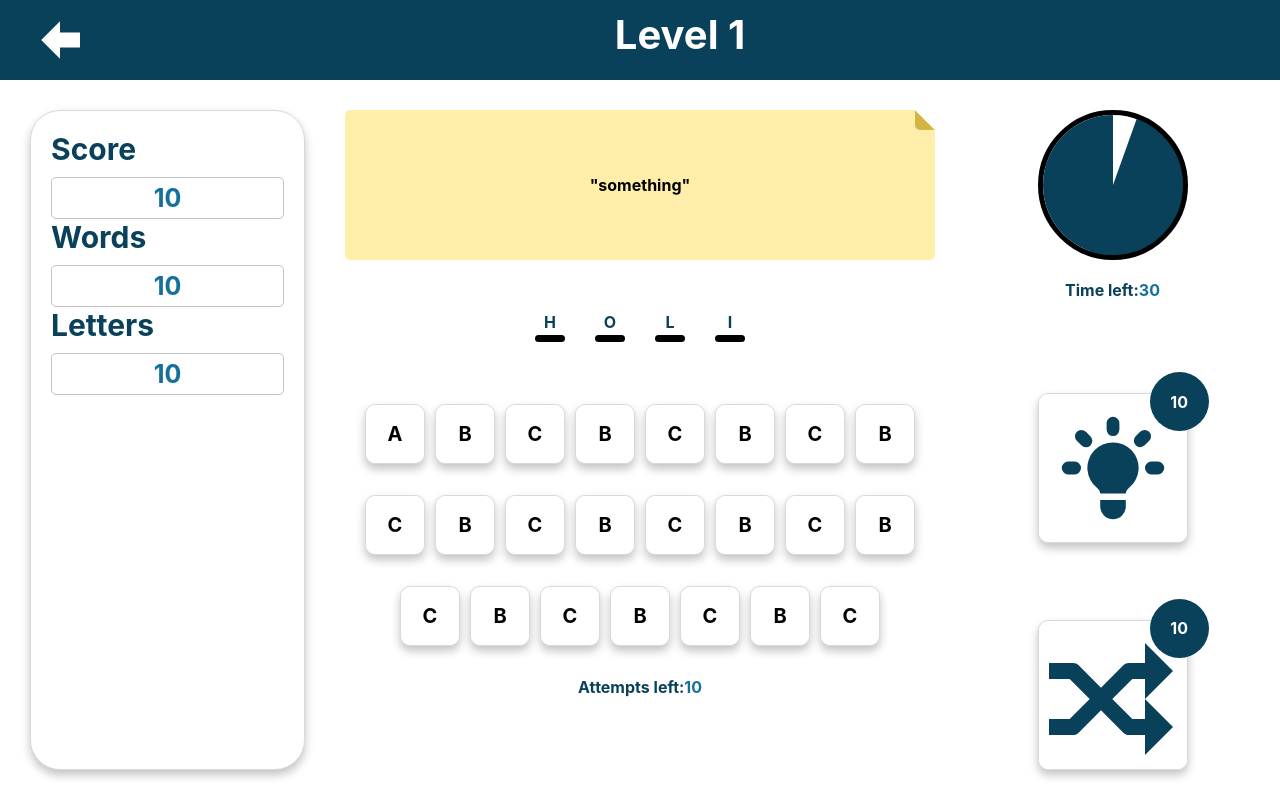
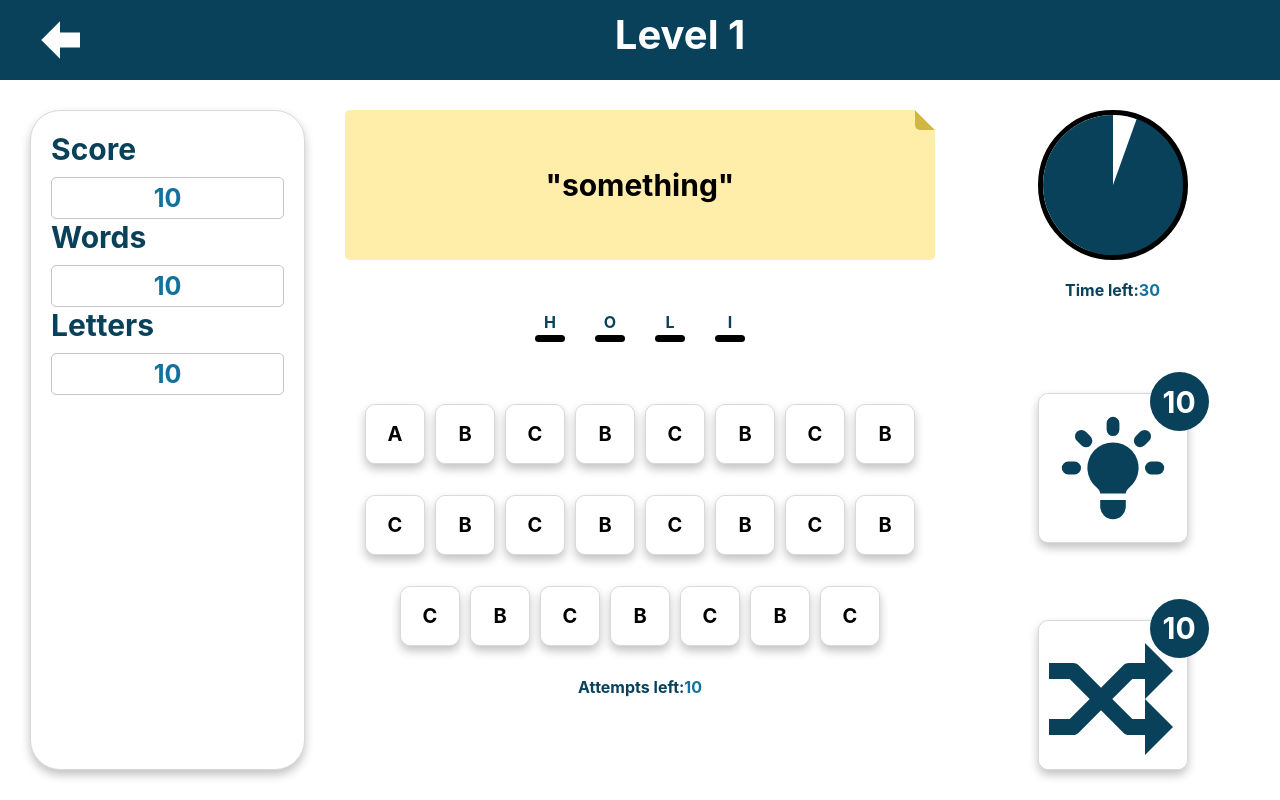
Before and after one commit to Suz8a/word-project, a React (Create React App) app: page /game in a window 1280 px wide. Built offline with nearby package versions, Linux system fonts and the light colour scheme.

Commit message:
fontSize added to textNote

```diff
--- a/src/components/text-note/index.tsx
+++ b/src/components/text-note/index.tsx
@@ -7,12 +7,18 @@ type TextNoteProps = {
   height: string;
   text: string;
   textColor?: string;
+  fontSize?: string;
 };
 
-function TextNote({ width, height, text, textColor }: TextNoteProps) {
+function TextNote({ width, height, text, textColor, fontSize }: TextNoteProps) {
   return (
     <Note width={width} height={height}>
-      <Text text={`"${text}"`} color={textColor} fontWeight="bold" />
+      <Text
+        text={`"${text}"`}
+        color={textColor}
+        fontWeight="bold"
+        fontSize={fontSize}
+      />
     </Note>
   );
 }
--- a/src/pages/game-page/index.tsx
+++ b/src/pages/game-page/index.tsx
@@ -110,7 +110,7 @@ function GamePage() {
           <NotificationButton
             backgroundColor="white"
             circleColor={colorPalette.primary}
-            fontSize="100%"
+            fontSize="30px"
             size="150px"
             text={cluesLeft.toString()}
             textColor="white"
@@ -124,7 +124,7 @@ function GamePage() {
           <NotificationButton
             backgroundColor="white"
             circleColor={colorPalette.primary}
-            fontSize="100%"
+            fontSize="30px"
             size="150px"
             text={nextLeft.toString()}
             textColor="white"
@@ -144,7 +144,12 @@ function GamePage() {
           />
         }
         noteDescription={
-          <TextNote height="100%" width="100%" text={wordDescription} />
+          <TextNote
+            height="100%"
+            width="100%"
+            text={wordDescription}
+            fontSize="30px"
+          />
         }
         leftBar={
           <ScorePanel
```
